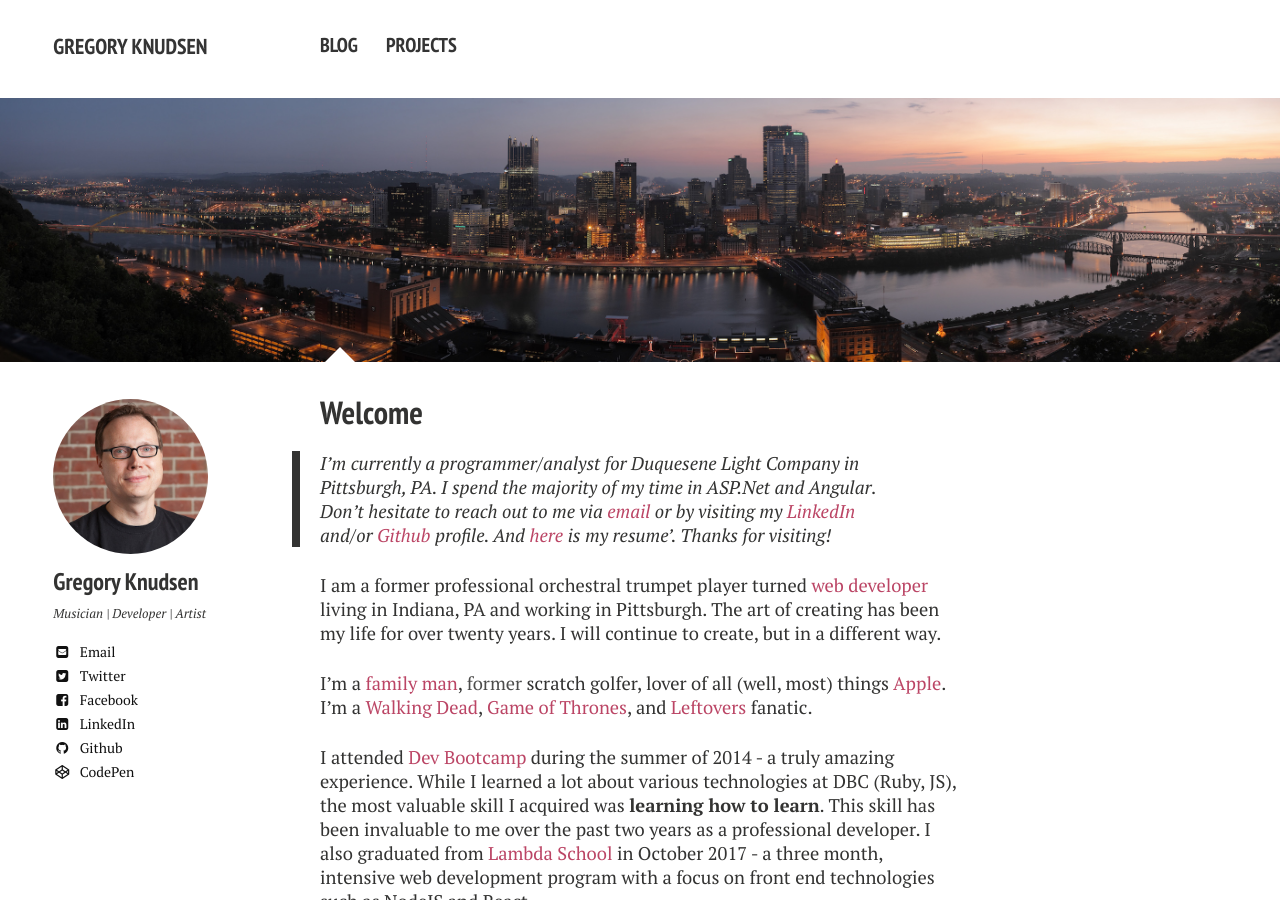
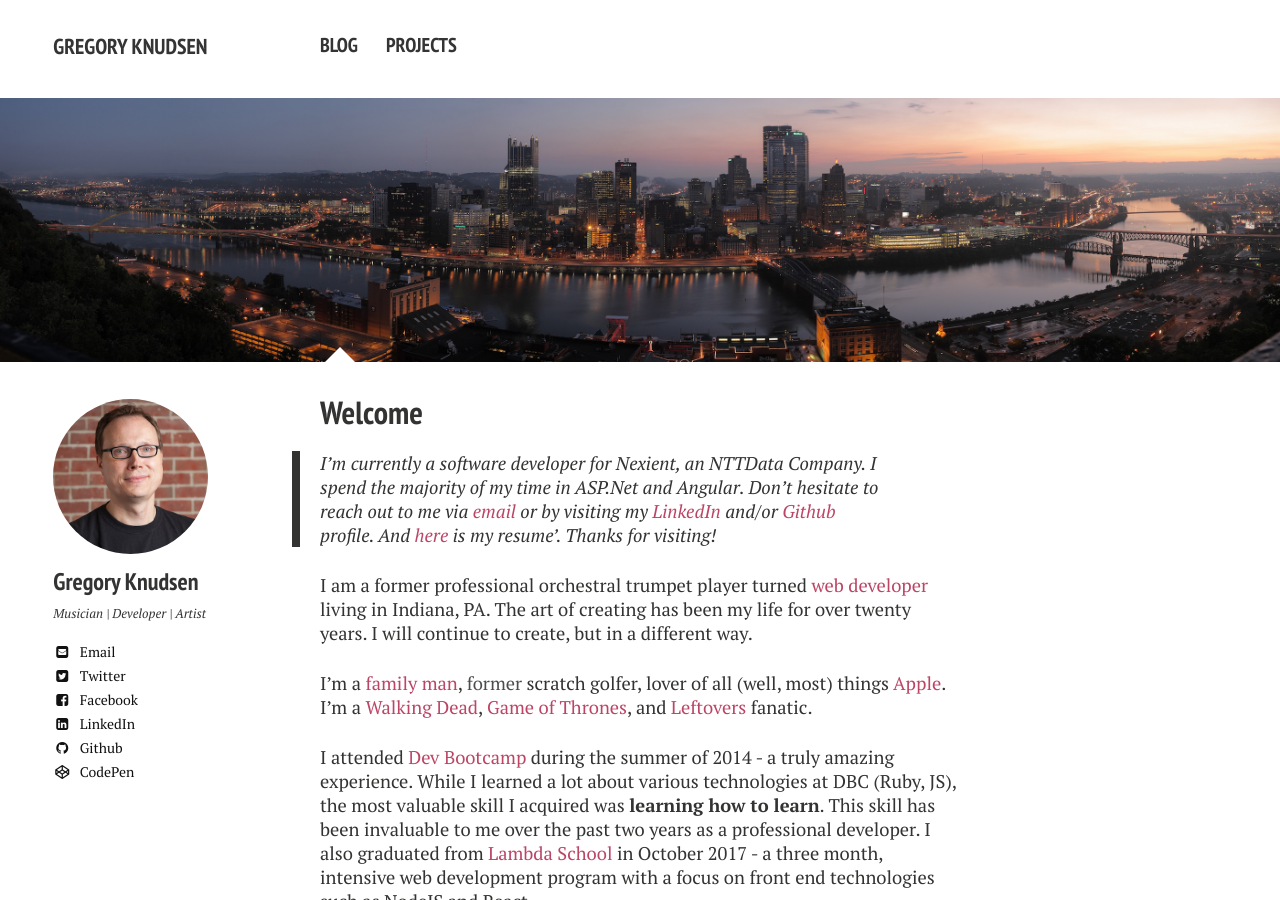
Before and after one commit to gregknudsen/gregknudsen.github.io, a Jekyll site: the page built from index.md, in a window 1280 px wide and 900 px high. Built offline with Jekyll 4.4.1, drawn with Linux system fonts in a browser that asks for light colours; nearby versions of some CDN libraries.

Commit message:
update job on right page

```diff
--- a/index.md
+++ b/index.md
@@ -8,9 +8,9 @@ image:
   feature: Pittsburgh_dawn_city_pano.jpg
 ---
 
-> > I'm currently a programmer/analyst for Duquesene Light Company in Pittsburgh, PA. I spend the majority of my time in ASP.Net and Angular. Don't hesitate to reach out to me via [email](mailto:dev.artist15@gmail.com) or by visiting my [LinkedIn](https://www.linkedin.com/pub/gregory-knudsen/41/b33/64){:target="_blank"} and/or [Github](https://github.com/gregknudsen){:target="_blank"} profile. And [here](https://resume.creddle.io/resume/c8eyer3gy37){:target="_blank} is my resume'. Thanks for visiting!
+> > I'm currently a software developer for Nexient, an NTTData Company. I spend the majority of my time in ASP.Net and Angular. Don't hesitate to reach out to me via [email](mailto:dev.artist15@gmail.com) or by visiting my [LinkedIn](https://www.linkedin.com/pub/gregory-knudsen/41/b33/64){:target="_blank"} and/or [Github](https://github.com/gregknudsen){:target="_blank"} profile. And [here](https://resume.creddle.io/resume/c8eyer3gy37){:target="_blank} is my resume'. Thanks for visiting!
 
-I am a former professional orchestral trumpet player turned [web developer](http://www.github.com/gregknudsen){:target="_blank"} living in Indiana, PA and working in Pittsburgh. The art of creating has been my life for over twenty years. I will continue to create, but in a different way.
+I am a former professional orchestral trumpet player turned [web developer](http://www.github.com/gregknudsen){:target="_blank"} living in Indiana, PA. The art of creating has been my life for over twenty years. I will continue to create, but in a different way.
 
 I'm a [family man](http://imgur.com/BAKjeyD){:target="_blank"}, <span id="former">former</span> scratch golfer, lover of all (well, most) things [Apple](http://www.apple.com){:target="_blank"}. I'm a [Walking Dead](http://www.amc.com/shows/the-walking-dead){:target="_blank"}, [Game of Thrones](http://www.hbo.com/game-of-thrones){:target="_blank"}, and [Leftovers](http://www.hbo.com/the-leftovers){:target="_blank"} fanatic.
 
```
